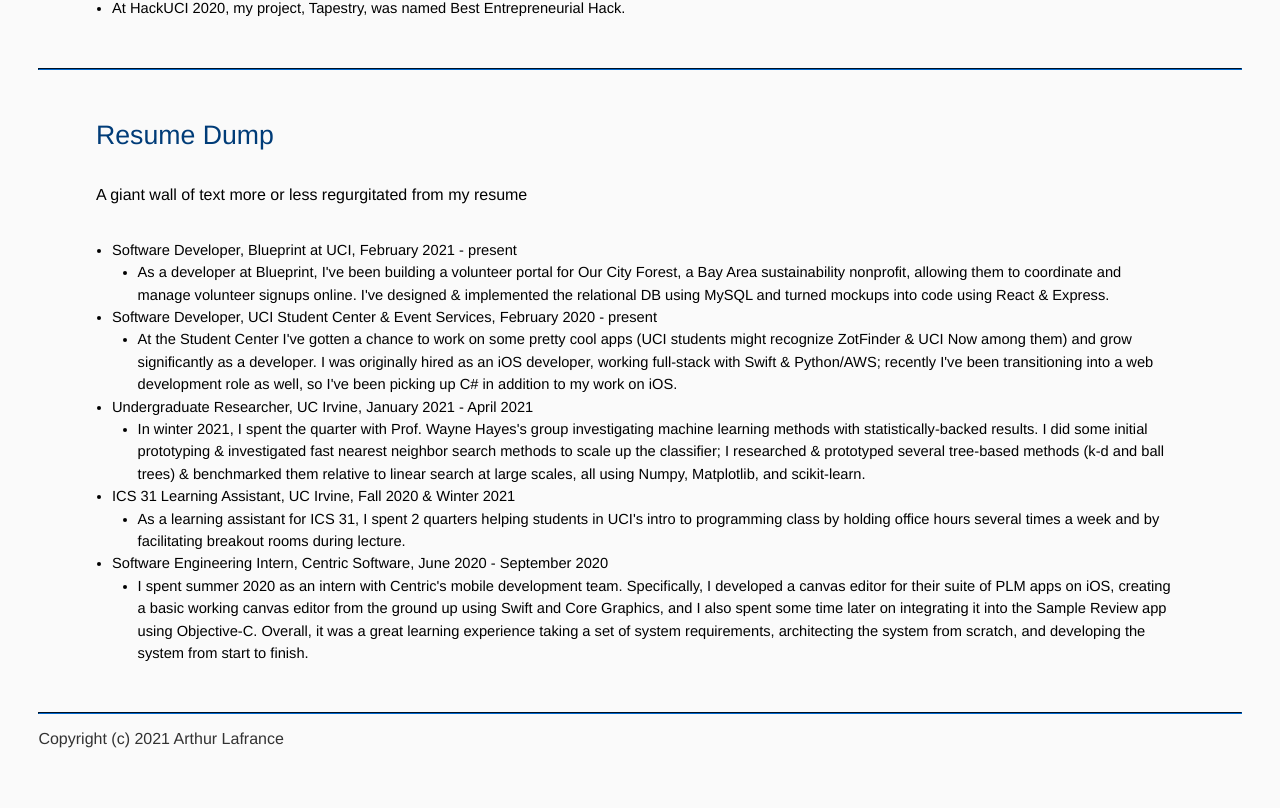
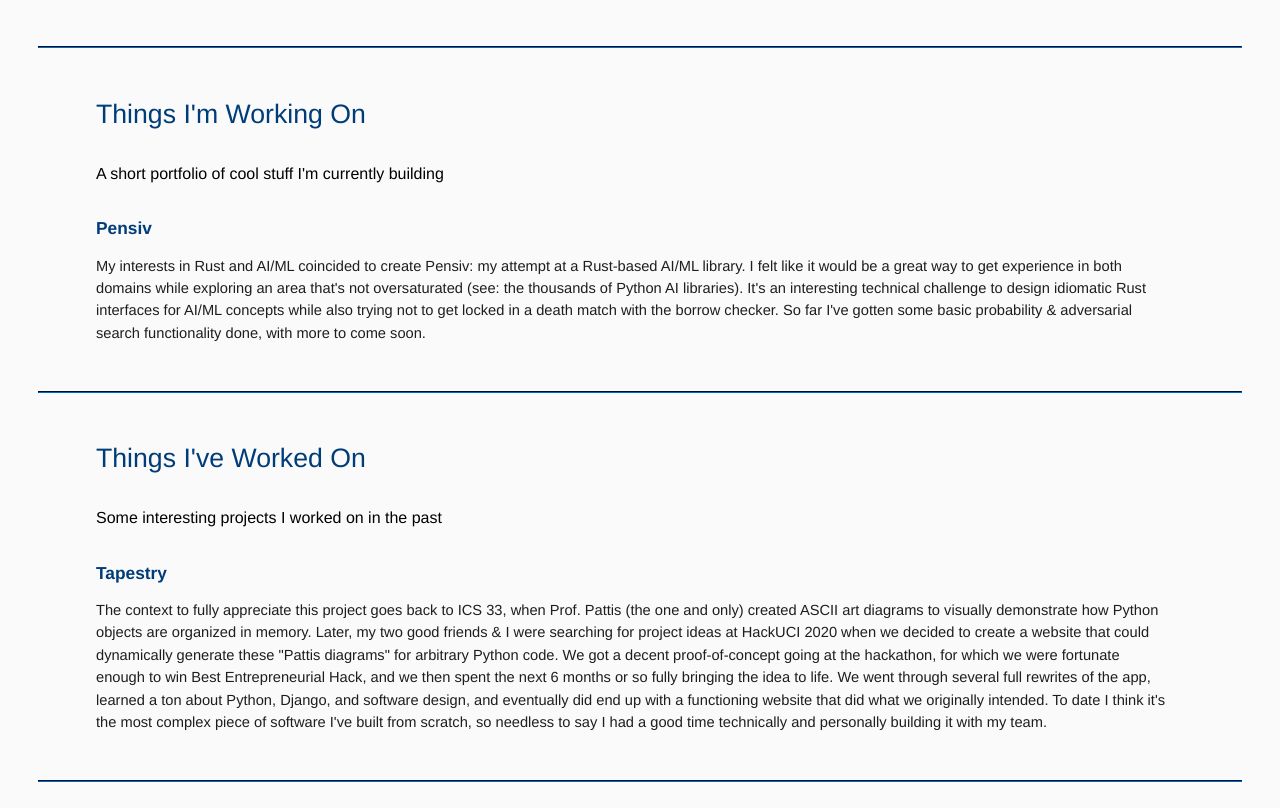
Before and after one commit to a-lafrance/a-lafrance.github.io, a Vue app: page / in a window 1280 px wide. Shown: the part 492-1300 px from the top of the page. Before the commit the page ends 1256 px from the top, so only its background shows below. Built offline with nearby package versions, Linux system fonts and the light colour scheme.

Commit message:
some random changes

```diff
--- a/src/App.vue
+++ b/src/App.vue
@@ -7,7 +7,7 @@
 
         <div id="bottom">
           <p>Although I was born and raised in Silicon Valley, I currently study computer science
-            at the UC Irvine Donald Bren School of ICS, as a member of the class of 2023. I'm very broadly interested in
+            at the UC Irvine Bren School of ICS, as a member of the class of 2023. I'm very broadly interested in
             computer architecture &amp; systems, programming languages, and AI/machine learning.
           </p>
 
@@ -27,7 +27,6 @@
     <List :items="highlights" />
   </Section>
 
-<!--
   <EntryList name="current-work" title="Things I'm Working On" :entries="currentWork">
     <p class="description">A short portfolio of cool stuff I'm currently building</p>
   </EntryList>
@@ -35,7 +34,7 @@
   <EntryList name="past-work" title="Things I've Worked On" :entries="pastWork">
     <p class="description">Some interesting projects I worked on in the past</p>
   </EntryList>
--->
+
   <Section name="resume-dump" title="Resume Dump">
     <p class="description">A giant wall of text more or less regurgitated from my resume</p>
     <List :items="resumeDump" />
@@ -51,7 +50,7 @@
 import Button from './components/Button.vue'
 import BlankSection from './components/BlankSection.vue'
 import Section from './components/Section.vue'
-// import EntryList from './components/EntryList.vue'
+import EntryList from './components/EntryList.vue'
 
 export default {
   name: 'App',
@@ -59,8 +58,8 @@
     List,
     Button,
     BlankSection,
-    Section//,
-    // EntryList
+    Section,
+    EntryList
   },
   data: function() {
     return {
@@ -74,6 +73,31 @@
         { text: "This coming summer (summer 2021), I'll be working as a software engineering intern on the Pika team at Facebook.", subitems: [] },
         { text: "During summer 2020, I interned with Centric Software's iOS development team.", subitems: [] },
         { text: "At HackUCI 2020, my project, Tapestry, was named Best Entrepreneurial Hack.", subitems: [] }
+      ],
+      currentWork: [
+        {
+          title: "Pensiv",
+          subtitles: [],
+          description: `My interests in Rust and AI/ML coincided to create Pensiv: my attempt at a Rust-based AI/ML library. I felt
+          like it would be a great way to get experience in both domains while exploring an area that's not oversaturated (see: the thousands of Python AI libraries).
+          It's an interesting technical challenge to design idiomatic Rust interfaces for AI/ML concepts while also trying not to get locked in a death match with the
+          borrow checker. So far I've gotten some basic probability & adversarial search functionality done, with more to come soon.`,
+          link: "https://www.github.com/arthurlafrance/Pensiv"
+        }
+      ],
+      pastWork: [
+        {
+          title: "Tapestry",
+          subtitles: [],
+          description: `The context to fully appreciate this project goes back to ICS 33, when Prof. Pattis (the one and only) created ASCII art diagrams
+          to visually demonstrate how Python objects are organized in memory. Later, my two good friends & I were searching for project ideas at HackUCI 2020
+          when we decided to create a website that could dynamically generate these "Pattis diagrams" for arbitrary Python code. We got a decent proof-of-concept
+          going at the hackathon, for which we were fortunate enough to win Best Entrepreneurial Hack, and we then spent the next 6 months or so fully bringing
+          the idea to life. We went through several full rewrites of the app, learned a ton about Python, Django, and software design, and eventually did end up with
+          a functioning website that did what we originally intended. To date I think it's the most complex piece of software I've built from scratch, so needless to say
+          I had a good time technically and personally building it with my team.`, // TODO: insert links to ryan/patrick sites
+          link: "https://www.github.com/tapestrylearn/Diagrammer"
+        }
       ],
       resumeDump: [
         {
@@ -96,16 +120,15 @@
           text: "Undergraduate Researcher, UC Irvine, January 2021 - April 2021",
           subitems: [
             `In winter 2021, I spent the quarter with Prof. Wayne Hayes's group investigating machine learning methods with statistically-backed results.
-            I did some initial prototyping & investigated fast nearest neighbor search methods to scale up the classifier; I researched & prototyped
-            several tree-based methods (k-d and ball trees) & benchmarked them relative to linear search at large scales,
-            all using Numpy, Matplotlib, and scikit-learn.`
+            I did some initial prototyping & investigated fast nearest neighbor search methods to scale up the classifier; I researched, prototyped, & benchmarked
+            several tree-based methods (k-d and ball trees).`
           ]
         },
         {
           text: "ICS 31 Learning Assistant, UC Irvine, Fall 2020 & Winter 2021",
           subitems: [
-            `As a learning assistant for ICS 31, I spent 2 quarters helping students in UCI's intro to programming class by holding office hours
-            several times a week and by facilitating breakout rooms during lecture.`
+            `As a learning assistant for ICS 31, I spent 2 quarters helping students in UCI's intro to programming class (in Python) by holding office hours
+            several times a week and by facilitating breakout rooms during lecture, answering questions about lecture material & assignments.`
           ]
         },
         {
```
